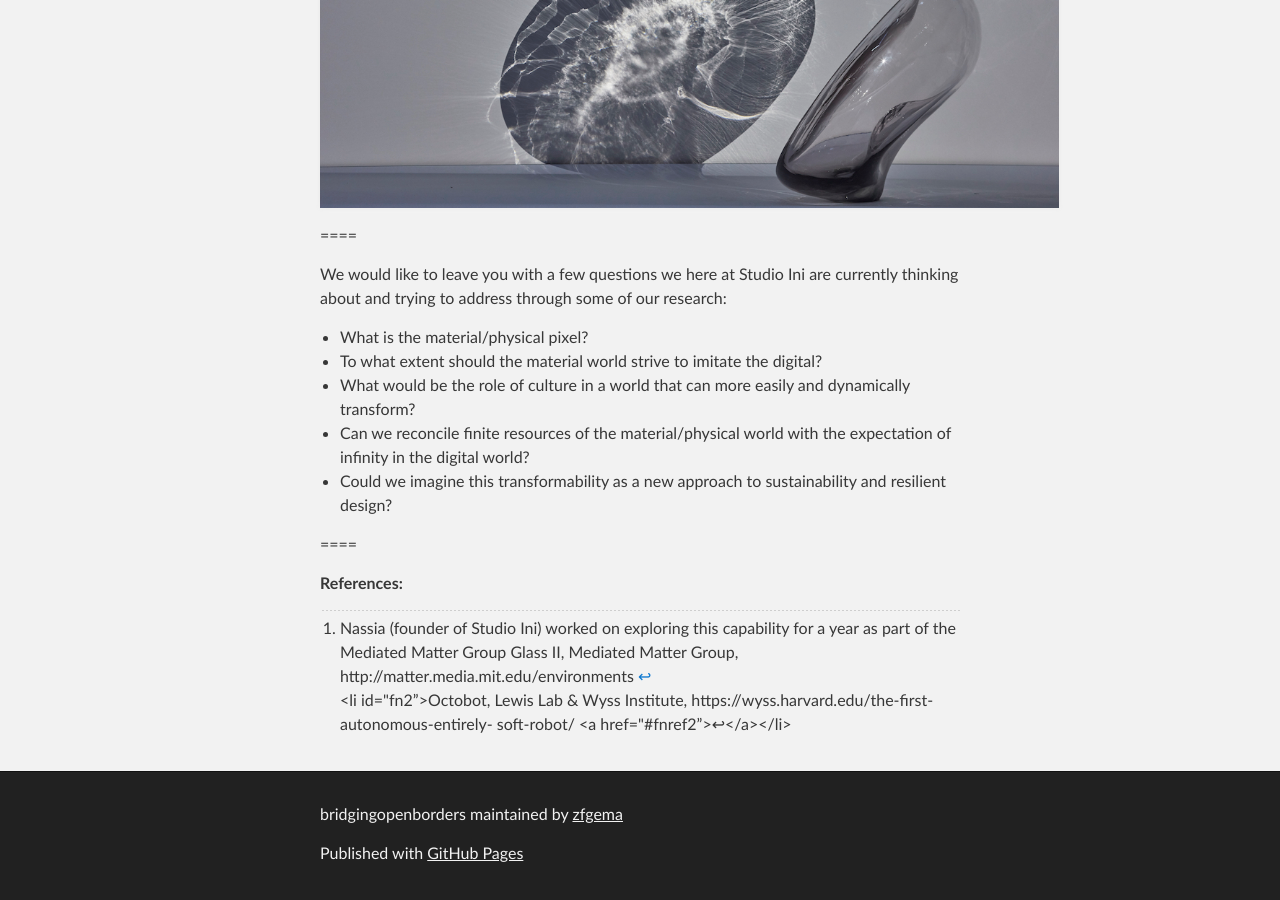
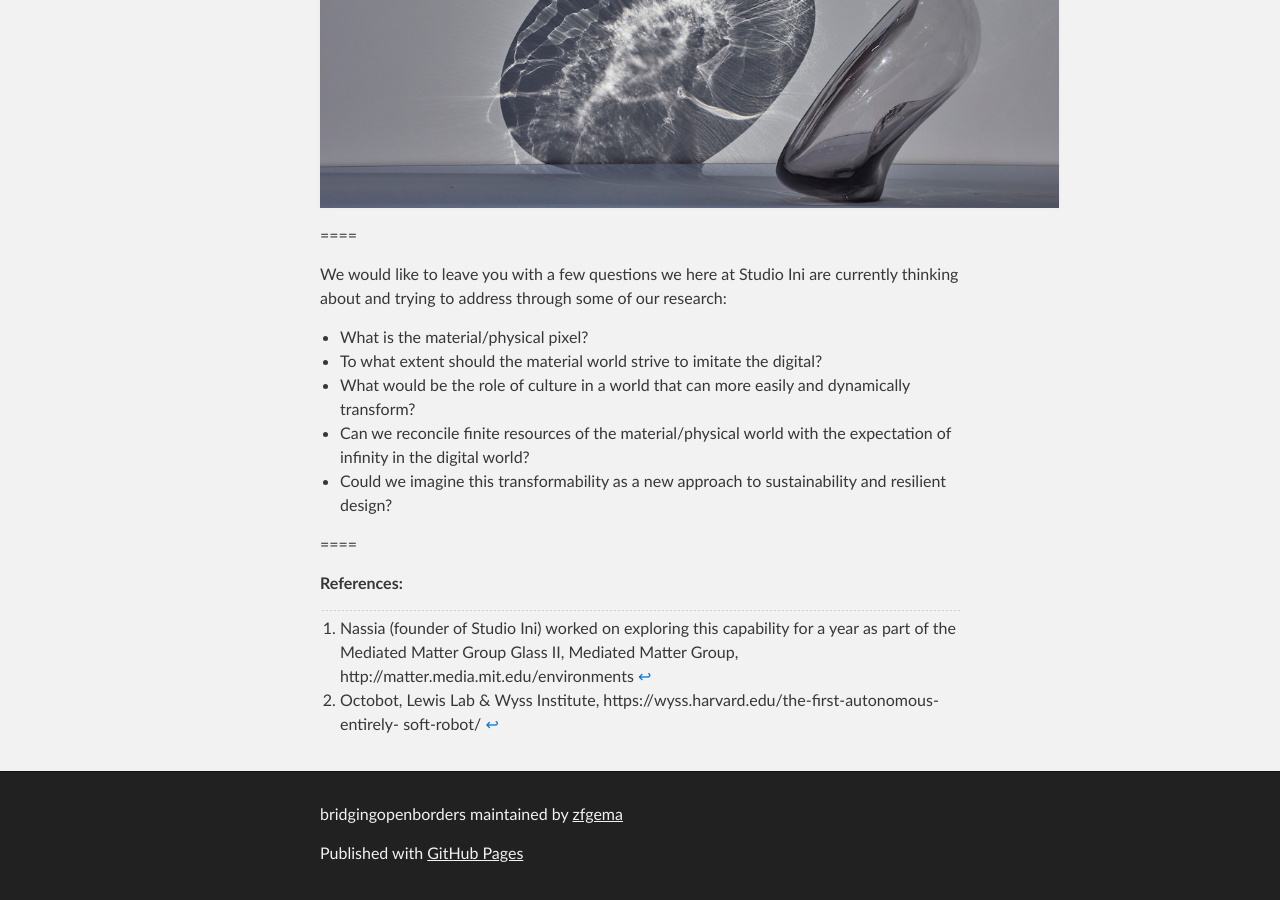
Before and after one commit to zfgema/bridgingopenborders, a Jekyll site: the page built from _contributions/28_AugmentedMateriality.md, in a window 1280 px wide and 900 px high, scrolled down 4783 px. Built offline with Jekyll 4.4.1, drawn with Linux system fonts in a browser that asks for light colours; the repository's description, which GitHub fills in, is left out.

Commit message:
Fixed footnote n.2

```diff
--- a/_contributions/28_AugmentedMateriality.md
+++ b/_contributions/28_AugmentedMateriality.md
@@ -113,5 +113,5 @@ We would like to leave you with a few questions we here at Studio Ini are curren
 <hr>
 <ol>
 <li id="fn1">Nassia (founder of Studio Ini) worked on exploring this capability for a year as part of the Mediated Matter Group Glass II, Mediated Matter Group, http://matter.media.mit.edu/environments <a href="#fnref1">↩</a></li>
-<li id="fn2”>Octobot, Lewis Lab & Wyss Institute, https://wyss.harvard.edu/the-first-autonomous-entirely- soft-robot/ <a href="#fnref2”>↩</a></li>
+<li id="fn2">Octobot, Lewis Lab & Wyss Institute, https://wyss.harvard.edu/the-first-autonomous-entirely- soft-robot/ <a href="#fnref2">↩</a></li>
 </ol>
```
